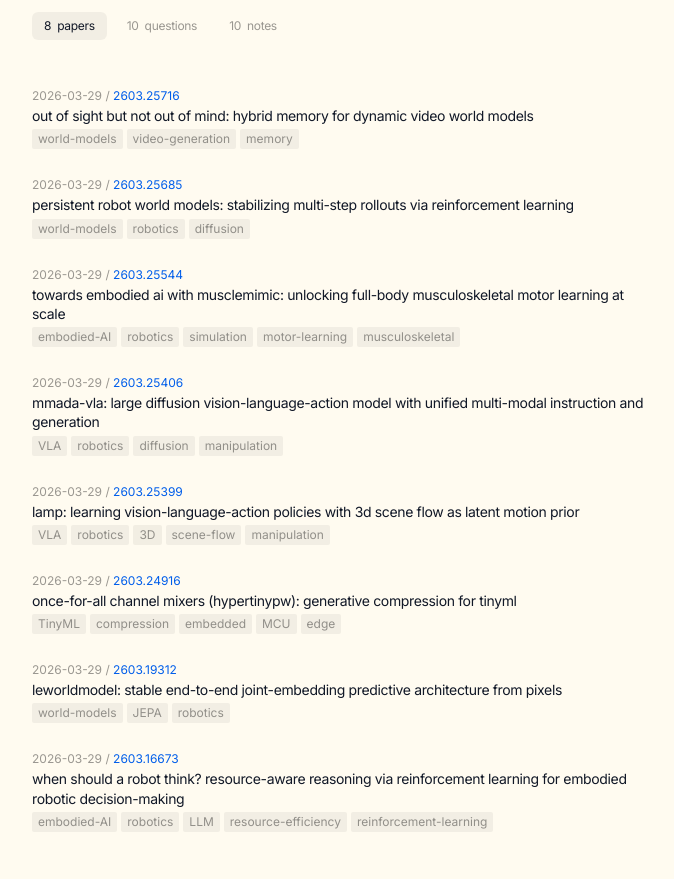
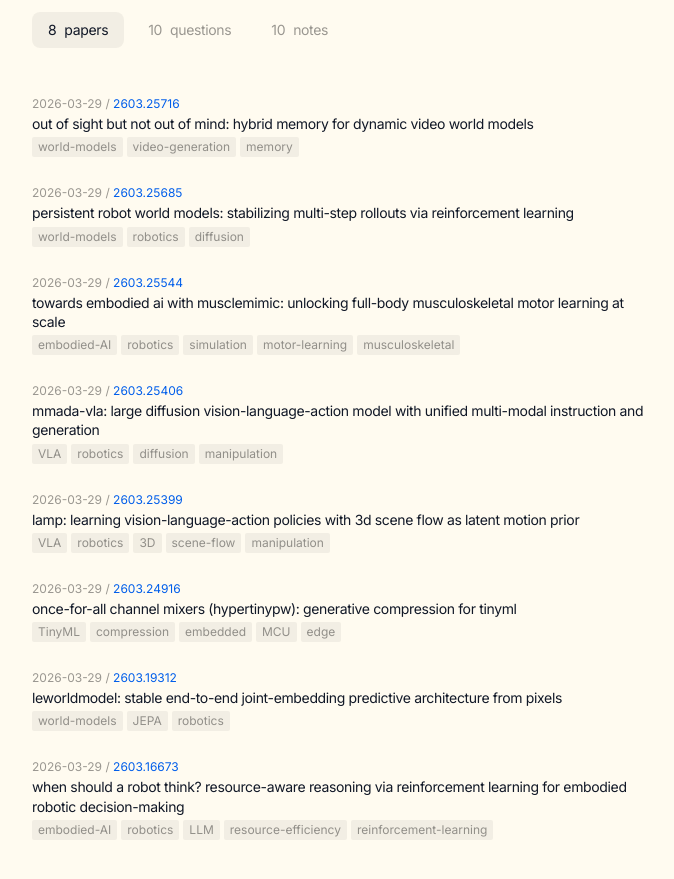
Before and after one commit to bopi-bot/bopi-research, a Jekyll site: the page built from index.html, in a window 1280 px wide. Shown: the top 879 px of the page, without its empty margins (296-970 px from the left). Built offline with Jekyll 4.4.1, drawn with Linux system fonts in a browser that asks for light colours; nearby versions of some CDN libraries.

Commit message:
nav: bigger pill buttons, back-to-home arrow on detail pages

```diff
--- a/_layouts/default.html
+++ b/_layouts/default.html
@@ -76,20 +76,28 @@
 
   <header class="py-3">
     <div class="max-w-2xl mx-auto px-6">
+      {% if page.layout == 'digest' or page.layout == 'note' or page.layout == 'angle' %}
+      <nav>
+        <a href="{{ '/' | relative_url }}" class="inline-flex items-center gap-2 px-4 py-2 rounded-lg bg-black/5 text-sm lowercase tracking-tight text-gray-900 hover:bg-black/8 transition-colors">
+          &larr; all papers
+        </a>
+      </nav>
+      {% else %}
       <nav class="flex gap-2">
-        <a href="{{ '/' | relative_url }}" class="flex items-center gap-1.5 px-3 py-1.5 rounded-md text-xs lowercase tracking-tight transition-colors {% if page.url == '/' %}bg-black/5 text-gray-900{% else %}text-black/40 hover:text-gray-900 hover:bg-black/5{% endif %}">
+        <a href="{{ '/' | relative_url }}" class="flex items-center gap-2 px-4 py-2 rounded-lg text-sm lowercase tracking-tight transition-colors {% if page.url == '/' %}bg-black/5 text-gray-900{% else %}text-black/40 hover:text-gray-900 hover:bg-black/5{% endif %}">
           <span>{{ site.digests.size }}</span>
           <span>papers</span>
         </a>
-        <a href="{{ '/angles/' | relative_url }}" class="flex items-center gap-1.5 px-3 py-1.5 rounded-md text-xs lowercase tracking-tight transition-colors {% if page.url contains '/angles/' %}bg-black/5 text-gray-900{% else %}text-black/40 hover:text-gray-900 hover:bg-black/5{% endif %}">
+        <a href="{{ '/angles/' | relative_url }}" class="flex items-center gap-2 px-4 py-2 rounded-lg text-sm lowercase tracking-tight transition-colors {% if page.url contains '/angles/' %}bg-black/5 text-gray-900{% else %}text-black/40 hover:text-gray-900 hover:bg-black/5{% endif %}">
           <span>{{ site.angles.size }}</span>
           <span>questions</span>
         </a>
-        <a href="{{ '/notes/' | relative_url }}" class="flex items-center gap-1.5 px-3 py-1.5 rounded-md text-xs lowercase tracking-tight transition-colors {% if page.url contains '/notes/' %}bg-black/5 text-gray-900{% else %}text-black/40 hover:text-gray-900 hover:bg-black/5{% endif %}">
+        <a href="{{ '/notes/' | relative_url }}" class="flex items-center gap-2 px-4 py-2 rounded-lg text-sm lowercase tracking-tight transition-colors {% if page.url contains '/notes/' %}bg-black/5 text-gray-900{% else %}text-black/40 hover:text-gray-900 hover:bg-black/5{% endif %}">
           <span>{{ site.notes.size }}</span>
           <span>notes</span>
         </a>
       </nav>
+      {% endif %}
     </div>
   </header>
 
```
